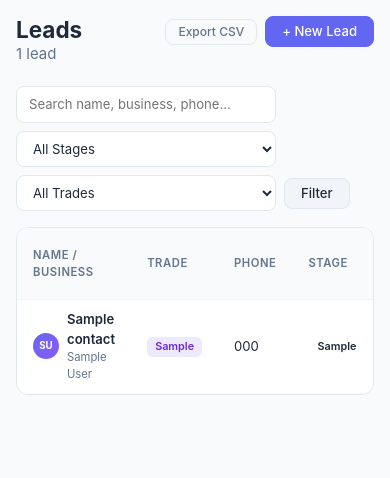
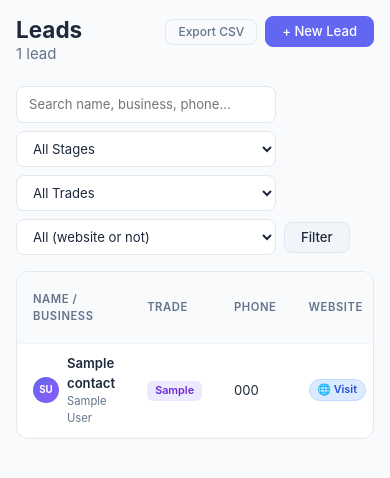
Before and after one commit to cjcwebsites/CRM, a Flask app: page /contacts in a window 390 px wide. Shown: the part 60-538 px from the top of the page. Run offline with Flask 3, Linux system fonts and the light colour scheme; data comes from the database, SQL or seed files in the repository; tables that the repository leaves empty hold one stand-in row (values such as "Sample post").

Commit message:
Add business name to AI lookup and website filter to leads
- AI system prompt now returns structured format with Business Name, Owner,
  Phone, Address, Website, Source — auto-fills save form fields on result
- Website field added to AI lookup save form; website_url saved to lead
- Leads page: new Website column (🌐 Visit link or 'No site' pill)
- Leads page: filter dropdown — All / Has a website / No website yet
- CSS: website-pill and no-website-pill badge styles

https://claude.ai/code/session_01SugC2evKqdGorDm3YKrnv7

```diff
--- a/app.py
+++ b/app.py
@@ -292,9 +292,10 @@ def dashboard():
 
 @app.route('/contacts')
 def contacts():
-    q = request.args.get('q', '')
-    stage_filter = request.args.get('stage', '')
-    trade_filter = request.args.get('trade', '')
+    q             = request.args.get('q', '')
+    stage_filter  = request.args.get('stage', '')
+    trade_filter  = request.args.get('trade', '')
+    website_filter = request.args.get('has_website', '')
     query = Contact.query.filter(Contact.lead_stage.notin_(['won']))
     if q:
         query = query.filter(
@@ -310,9 +311,14 @@ def contacts():
         query = query.filter_by(lead_stage=stage_filter)
     if trade_filter:
         query = query.filter_by(trade=trade_filter)
+    if website_filter == '1':
+        query = query.filter(Contact.website_url != None, Contact.website_url != '')
+    elif website_filter == '0':
+        query = query.filter(db.or_(Contact.website_url == None, Contact.website_url == ''))
     contacts = query.order_by(Contact.created_at.desc()).all()
     return render_template('contacts.html', contacts=contacts, q=q,
                            stage_filter=stage_filter, trade_filter=trade_filter,
+                           website_filter=website_filter,
                            trades=TRADES, stage_labels=LEAD_STAGE_LABELS,
                            follow_up_days=FOLLOW_UP_DAYS,
                            now=datetime.utcnow())
@@ -1399,13 +1405,19 @@ def api_ai_lookup():
     ]
 
     system = (
-        "You are a research assistant that finds contractor contact information "
-        "from public records. When given contractor details, use the tools to find "
-        "their phone number, business name, and address. "
+        "You are a research assistant that finds contractor contact information from public records. "
+        "When given contractor details, use the tools to find their info. "
         "Always try lookup_state_license first if a license number and state are present. "
-        "Then use search_web to fill in any missing details. "
-        "Respond with a concise summary: phone number(s), business name, address, "
-        "and source. If nothing is found, say so clearly."
+        "Then use search_web to fill in missing details. "
+        "ALWAYS respond in this exact format (use — if unknown):\n\n"
+        "**Business Name:** <name>\n"
+        "**Owner Name:** <name>\n"
+        "**Phone:** <number>\n"
+        "**Address:** <address>\n"
+        "**Website:** <url or None>\n"
+        "**Source:** <where you found it>\n"
+        "**Notes:** <anything else useful>\n\n"
+        "If nothing is found at all, say 'No results found' and explain what was searched."
     )
 
     messages = [{"role": "user", "content": prompt}]
--- a/static/css/style.css
+++ b/static/css/style.css
@@ -788,6 +788,20 @@ textarea.input { resize: vertical; }
 .phone-link { color: #1e293b; font-size: .875rem; text-decoration: none; }
 .phone-link:hover { color: #6366f1; text-decoration: underline; }
 
+/* ─── Website pills (leads table) ────────────────────────────────────────── */
+.website-pill {
+  display: inline-flex; align-items: center; gap: 3px;
+  padding: 2px 8px; border-radius: 999px; font-size: .72rem; font-weight: 600;
+  background: #dbeafe; color: #1d4ed8; border: 1px solid #bfdbfe;
+  text-decoration: none; white-space: nowrap;
+}
+.website-pill:hover { background: #bfdbfe; text-decoration: none; }
+.no-website-pill {
+  display: inline-flex; align-items: center;
+  padding: 2px 8px; border-radius: 999px; font-size: .72rem; font-weight: 600;
+  background: #f1f5f9; color: #94a3b8; border: 1px solid #e2e8f0;
+}
+
 /* ─── Stats grid variants ─────────────────────────────────────────────────── */
 .stats-grid--3 { grid-template-columns: repeat(3, 1fr); }
 .stats-grid--4 { grid-template-columns: repeat(4, 1fr); }
--- a/templates/contacts.html
+++ b/templates/contacts.html
@@ -31,8 +31,13 @@
         <option value="{{ t }}" {% if trade_filter == t %}selected{% endif %}>{{ t }}</option>
       {% endfor %}
     </select>
+    <select name="has_website" class="input select-sm">
+      <option value="">All (website or not)</option>
+      <option value="1" {% if website_filter == '1' %}selected{% endif %}>🌐 Has a website</option>
+      <option value="0" {% if website_filter == '0' %}selected{% endif %}>❌ No website yet</option>
+    </select>
     <button type="submit" class="btn btn-secondary">Filter</button>
-    {% if q or stage_filter or trade_filter %}
+    {% if q or stage_filter or trade_filter or website_filter %}
       <a href="/contacts" class="btn btn-ghost">Clear</a>
     {% endif %}
   </form>
@@ -48,10 +53,10 @@
           <th>Name / Business</th>
           <th>Trade</th>
           <th>Phone</th>
+          <th>Website</th>
           <th>Stage</th>
           <th>Next Follow-up</th>
           <th>Calls</th>
-          <th>Added</th>
           <th></th>
         </tr>
       </thead>
@@ -74,6 +79,15 @@
             {% if c.phone %}
               <a href="tel:{{ c.phone }}" class="phone-link">{{ c.phone }}</a>
             {% else %}<span class="text-muted">—</span>{% endif %}
+          </td>
+          <td>
+            {% if c.website_url %}
+              <a href="{{ c.website_url }}" target="_blank" rel="noopener" class="website-pill">
+                🌐 Visit
+              </a>
+            {% else %}
+              <span class="no-website-pill">No site</span>
+            {% endif %}
           </td>
           <td>
             <span class="stage-badge stage--{{ c.lead_stage or 'new' }}">
```
Also changed, not shown: templates/find_leads.html (+21 -1 lines).
